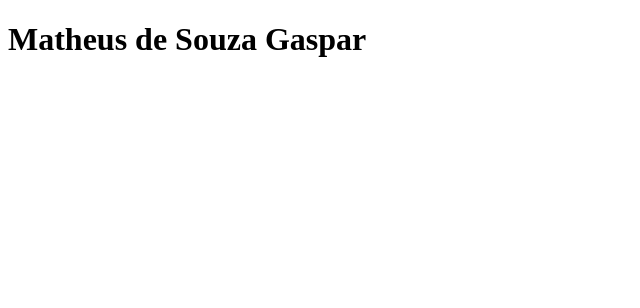
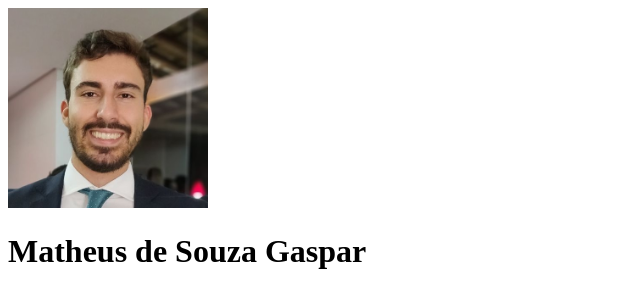
Before and after one commit to msgaspar/msgaspar.github.io, a plain HTML site: page index.html in a window 1280 px wide. Shown: the whole page, without its empty margins (0-640 px from the left). Drawn offline with Linux system fonts and the light colour scheme.

Commit message:
adiciona foto

```diff
--- a/index.html
+++ b/index.html
@@ -5,6 +5,7 @@
   <title>Portfolio | Matheus Gaspar</title>
 </head>
 <body>
+  <img src="fotoMatheus.jpg" alt="Matheus Gaspar" width="200px">
   <h1>Matheus de Souza Gaspar</h1>
 </body>
 </html>
```
Also changed, not shown: fotoMatheus.jpg (added).
